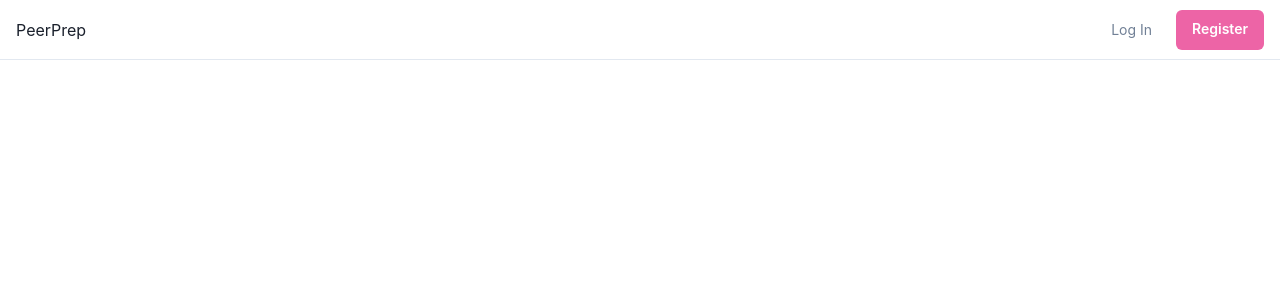
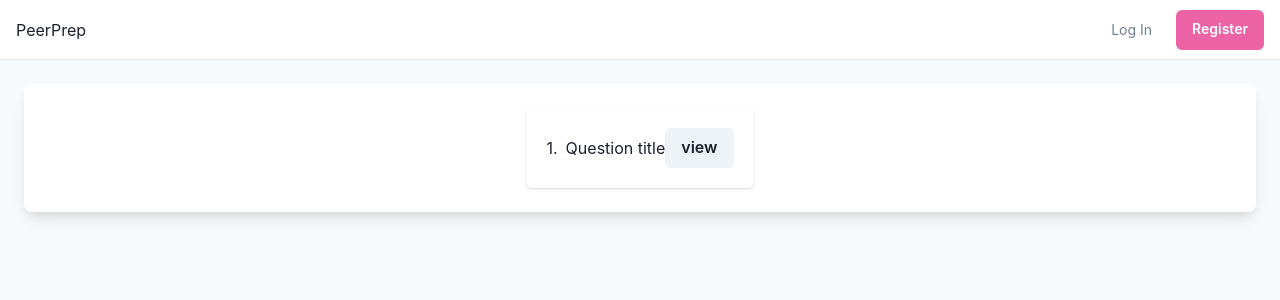
Before and after one commit to CS3219-AY2324S1/ay2324s1-course-assessment-g43, a React (Vite) app in the folder client/: page /browse in a window 1280 px wide. Shown: the top 300 px of the page. Built offline with nearby package versions, Linux system fonts and the light colour scheme.

Commit message:
Placeholder view questions page

```diff
--- a/client/src/App.jsx
+++ b/client/src/App.jsx
@@ -5,6 +5,7 @@ import { RegisterUser } from "./pages/RegisterUser";
 import UpdateUser from "./pages/UpdateUser";
 import Navbar from "./components/Navbar";
 import ViewUser from "./pages/ViewUser";
+import { ViewQuestions } from "./pages/ViewQuestions";
 
 function App() {
   return (
@@ -17,6 +18,7 @@ function App() {
           <Route path="/register-user" exact={true} Component={RegisterUser} />
           <Route path="/update-user" exact={true} Component={UpdateUser} />
           <Route path="/me" exact={true} Component={ViewUser} />
+          <Route path="/browse" exact={true} Component={ViewQuestions} />
         </Routes>
       </BrowserRouter>
     </>
--- /dev/null
+++ b/client/src/pages/ViewQuestions.jsx
@@ -0,0 +1,21 @@
+import { Button, Card, CardBody, Flex, HStack, Text } from "@chakra-ui/react";
+import { observer } from "mobx-react";
+import { PageContainer } from "../components/PageContainer";
+
+export const ViewQuestions = observer(() => {
+  return (
+    <PageContainer w={"100%"}>
+      <Card>
+        <CardBody>
+          <Flex justifyContent={"space-between"}>
+            <HStack>
+              <Text>1.</Text>
+              <Text>Question title</Text>
+            </HStack>
+            <Button>view</Button>
+          </Flex>
+        </CardBody>
+      </Card>
+    </PageContainer>
+  );
+});
```
